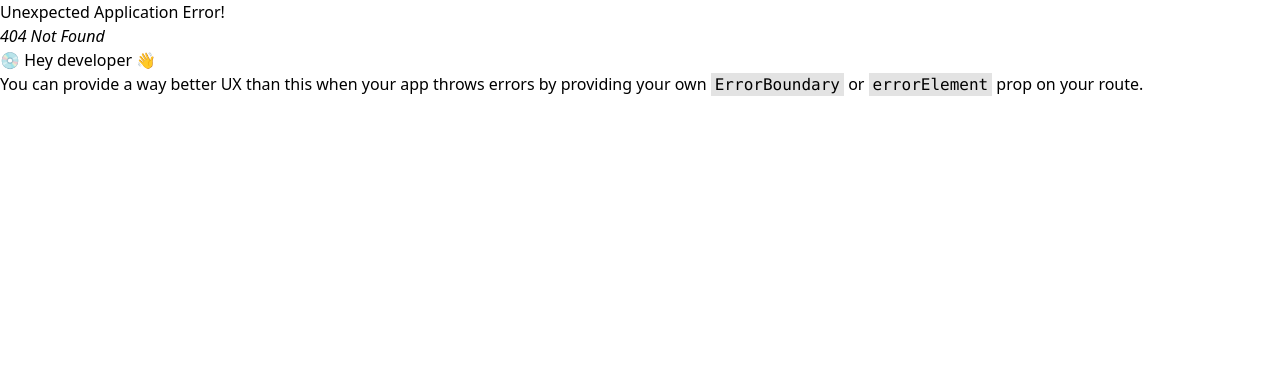
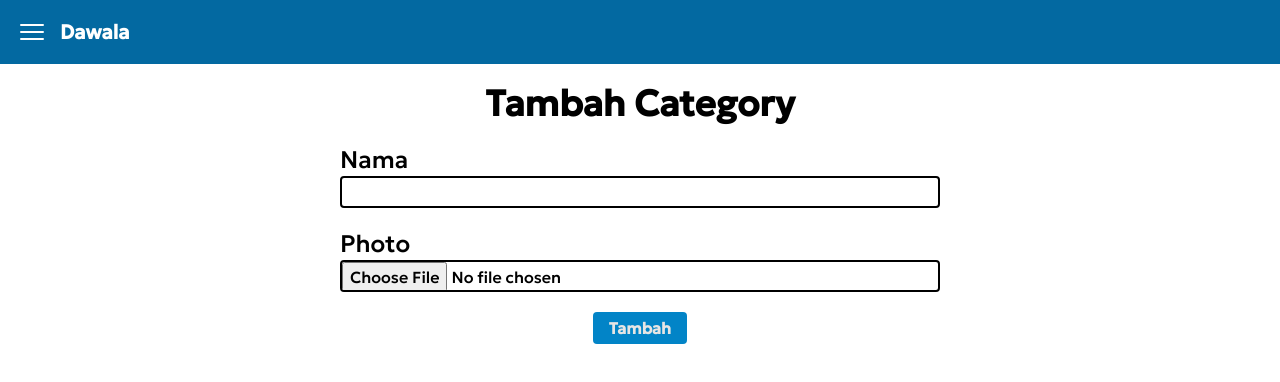
Before and after one commit to wirawanmahardika/shop-admin, a React (Vite) app: page /category/tambah in a window 1280 px wide. Before the commit this address had no page. Shown: the top 382 px of the page. Built offline with nearby package versions, Linux system fonts and the light colour scheme; a web font is replaced by a local one.

Commit message:
feat: menambah page untuk menambah category

```diff
--- a/public/css/style.css
+++ b/public/css/style.css
@@ -757,6 +757,16 @@ select {
   grid-column: span 3 / span 3;
 }
 
+.mx-auto {
+  margin-left: auto;
+  margin-right: auto;
+}
+
+.my-auto {
+  margin-top: auto;
+  margin-bottom: auto;
+}
+
 .flex {
   display: flex;
 }
@@ -795,6 +805,39 @@ select {
   height: 100vh;
 }
 
+.h-fit {
+  height: -moz-fit-content;
+  height: fit-content;
+}
+
+.h-16 {
+  height: 4rem;
+}
+
+.h-14 {
+  height: 3.5rem;
+}
+
+.h-full {
+  height: 100%;
+}
+
+.h-1\/2 {
+  height: 50%;
+}
+
+.h-12 {
+  height: 3rem;
+}
+
+.h-8 {
+  height: 2rem;
+}
+
+.h-9 {
+  height: 2.25rem;
+}
+
 .w-0 {
   width: 0px;
 }
@@ -817,6 +860,23 @@ select {
 
 .w-screen {
   width: 100vw;
+}
+
+.w-2\/3 {
+  width: 66.666667%;
+}
+
+.w-1\/3 {
+  width: 33.333333%;
+}
+
+.w-1\/2 {
+  width: 50%;
+}
+
+.w-fit {
+  width: -moz-fit-content;
+  width: fit-content;
 }
 
 .max-w-\[\^\^\%\] {
@@ -856,6 +916,14 @@ select {
   align-items: center;
 }
 
+.items-stretch {
+  align-items: stretch;
+}
+
+.justify-end {
+  justify-content: flex-end;
+}
+
 .justify-center {
   justify-content: center;
 }
@@ -866,6 +934,10 @@ select {
 
 .justify-around {
   justify-content: space-around;
+}
+
+.justify-items-center {
+  justify-items: center;
 }
 
 .gap-5 {
@@ -883,6 +955,14 @@ select {
 
 .gap-y-5 {
   row-gap: 1.25rem;
+}
+
+.gap-y-4 {
+  row-gap: 1rem;
+}
+
+.gap-y-1 {
+  row-gap: 0.25rem;
 }
 
 .overflow-hidden {
@@ -963,6 +1043,11 @@ select {
   background-color: rgb(28 25 23 / var(--tw-bg-opacity));
 }
 
+.bg-sky-600 {
+  --tw-bg-opacity: 1;
+  background-color: rgb(2 132 199 / var(--tw-bg-opacity));
+}
+
 .p-1 {
   padding: 0.25rem;
 }
@@ -1039,6 +1124,10 @@ select {
   font-weight: 700;
 }
 
+.font-semibold {
+  font-weight: 600;
+}
+
 .text-gray-200 {
   --tw-text-opacity: 1;
   color: rgb(229 231 235 / var(--tw-text-opacity));
@@ -1049,10 +1138,25 @@ select {
   color: rgb(255 255 255 / var(--tw-text-opacity));
 }
 
+.text-stone-400 {
+  --tw-text-opacity: 1;
+  color: rgb(168 162 158 / var(--tw-text-opacity));
+}
+
+.text-stone-200 {
+  --tw-text-opacity: 1;
+  color: rgb(231 229 228 / var(--tw-text-opacity));
+}
+
 .shadow-lg {
   --tw-shadow: 0 10px 15px -3px rgb(0 0 0 / 0.1), 0 4px 6px -4px rgb(0 0 0 / 0.1);
   --tw-shadow-colored: 0 10px 15px -3px var(--tw-shadow-color), 0 4px 6px -4px var(--tw-shadow-color);
   box-shadow: var(--tw-ring-offset-shadow, 0 0 #0000), var(--tw-ring-shadow, 0 0 #0000), var(--tw-shadow);
+}
+
+.outline-none {
+  outline: 2px solid transparent;
+  outline-offset: 2px;
 }
 
 .transition {
@@ -1069,7 +1173,17 @@ select {
   transition-duration: 150ms;
 }
 
+.hover\:bg-slate-800:hover {
+  --tw-bg-opacity: 1;
+  background-color: rgb(30 41 59 / var(--tw-bg-opacity));
+}
+
 .hover\:text-sky-600:hover {
   --tw-text-opacity: 1;
   color: rgb(2 132 199 / var(--tw-text-opacity));
 }
+
+.group:hover .group-hover\:text-sky-600 {
+  --tw-text-opacity: 1;
+  color: rgb(2 132 199 / var(--tw-text-opacity));
+}
--- a/src/App.tsx
+++ b/src/App.tsx
@@ -7,12 +7,17 @@ import {
 import Dashboard from "./components/Dashboard";
 import Home from "./pages/Home";
 import LihatCategory from "./pages/category/Lihat";
+import TambahCategory from "./pages/category/Tambah";
+import ContainerCategory from "./pages/category/Container";
 
 const router = createBrowserRouter(
   createRoutesFromElements(
     <Route path="/" element={<Dashboard />}>
       <Route index element={<Home />} />
-      <Route path="category" element={<LihatCategory />}></Route>
+      <Route path="category" element={<ContainerCategory />}>
+        <Route index element={<LihatCategory />} />
+        <Route path="tambah" element={<TambahCategory />} />
+      </Route>
     </Route>
   )
 );
--- a/src/components/Navbar.tsx
+++ b/src/components/Navbar.tsx
@@ -1,5 +1,6 @@
 import { useState } from "react";
 import ArrowLeft from "../icons/ArrowLeft";
+import { Link } from "react-router-dom";
 
 export default function Navbar() {
   return (
@@ -11,19 +12,16 @@ export default function Navbar() {
         </span>
       </div>
 
-      <div className="bg-black border-y border-stone-700 p-1 flex justify-between px-2 items-center cursor-pointer">
-        <span className="">Home</span>
-      </div>
+      <Link
+        to={"/"}
+        className="hover:text-sky-600 hover:bg-slate-800 bg-black border-y border-stone-700 p-1 flex justify-between px-2 items-center cursor-pointer"
+      >
+        Home
+      </Link>
 
-      <NavigationGroup name="Category">
-        <span>Tambah</span>
-        <span>Edit</span>
-        <span>Hapus</span>
-      </NavigationGroup>
-      <NavigationGroup name="Customer">
-        <span>Tambah</span>
-        <span>Edit</span>
-        <span>Hapus</span>
+      <NavigationGroup height="h-14" name="Category">
+        <Link to={"/category"}>Lihat</Link>
+        <Link to={"/category/tambah"}>Tambah</Link>
       </NavigationGroup>
     </nav>
   );
@@ -31,8 +29,10 @@ export default function Navbar() {
 
 function NavigationGroup({
   name,
+  height,
   children,
 }: {
+  height: string;
   name: string;
   children?: React.ReactNode;
 }) {
@@ -43,7 +43,7 @@ function NavigationGroup({
       {" "}
       <div
         onClick={() => setIsOpen((prev) => !prev)}
-        className="bg-black border-y border-stone-700 p-1 flex justify-between px-2 items-center cursor-pointer"
+        className="hover:text-sky-600 hover:bg-slate-800 bg-black border-y border-stone-700 p-1 flex justify-between px-2 items-center cursor-pointer"
       >
         <span className="">{name}</span>
         <ArrowLeft isRotate={isOpen} />
@@ -51,19 +51,10 @@ function NavigationGroup({
       <div
         style={{ transition: "height 0.3s linear" }}
         className={`flex flex-col font-quicksand px-4 overflow-hidden ${
-          isOpen ? "h-20 py-1" : "h-0 py-0"
+          isOpen ? `${height} py-1` : "h-0 py-0"
         }`}
       >
         {children}
-        {/* <span className="cursor-pointer hover:text-sky-600 transition-colors">
-          Tambah
-        </span>
-        <span className="cursor-pointer hover:text-sky-600 transition-colors">
-          Edit
-        </span>
-        <span className="cursor-pointer hover:text-sky-600 transition-colors">
-          Hapus
-        </span> */}
       </div>
     </>
   );
--- /dev/null
+++ b/src/pages/category/Container.tsx
@@ -0,0 +1,5 @@
+import { Outlet } from "react-router-dom";
+
+export default function ContainerCategory() {
+  return <Outlet />;
+}
--- a/src/pages/category/Lihat.tsx
+++ b/src/pages/category/Lihat.tsx
@@ -1,26 +1,26 @@
 export default function LihatCategory() {
   return (
-    <div className="w-full p-5 grid grid-cols-3 gap-5 overflow-y-auto">
+    <div className="w-full p-5 grid grid-cols-3 gap-5 overflow-y-auto ">
       <span className="col-span-3 font-bold text-5xl text-center">
         Categories
       </span>
-      <div className="p-5 flex flex-col gap-y-5 items-center border-2 border-black rounded-lg shadow-lg">
+      <div className="p-5 flex flex-col gap-y-5 items-center border-2 border-black rounded-lg shadow-lg h-full justify-end">
         <img className="max-w-[66%]" src="/img/baju.png" alt="baju" />
         <span className="font-bold text-4xl text-center">Baju</span>
       </div>
-      <div className="p-5 flex flex-col gap-y-5 items-center border-2 border-black rounded-lg shadow-lg">
+      <div className="p-5 flex flex-col gap-y-5 items-center border-2 border-black rounded-lg shadow-lg h-full justify-end">
         <img className="max-w-[66%]" src="/img/shoes3.png" alt="sepatu" />
         <span className="font-bold text-4xl text-center">Sepatu</span>
       </div>
-      <div className="p-5 flex flex-col gap-y-5 items-center border-2 border-black rounded-lg shadow-lg">
+      <div className="p-5 flex flex-col gap-y-5 items-center border-2 border-black rounded-lg shadow-lg h-full justify-end">
         <img className="max-w-[66%]" src="/img/kalung.png" alt="kalung" />
         <span className="font-bold text-4xl text-center">Kalung</span>
       </div>
-      <div className="p-5 flex flex-col gap-y-5 items-center border-2 border-black rounded-lg shadow-lg">
+      <div className="p-5 flex flex-col gap-y-5 items-center border-2 border-black rounded-lg shadow-lg h-full justify-end">
         <img className="max-w-[66%]" src="/img/gelang.png" alt="gelang" />
         <span className="font-bold text-4xl text-center">Gelang</span>
       </div>
-      <div className="p-5 flex flex-col gap-y-5 items-center border-2 border-black rounded-lg shadow-lg">
+      <div className="p-5 flex flex-col gap-y-5 items-center border-2 border-black rounded-lg shadow-lg h-full justify-end">
         <img className="max-w-[66%]" src="/img/celana.png" alt="celana" />
         <span className="font-bold text-4xl text-center">Celana</span>
       </div>
--- /dev/null
+++ b/src/pages/category/Tambah.tsx
@@ -0,0 +1,26 @@
+import { Form } from "react-router-dom";
+
+export default function TambahCategory() {
+  return (
+    <Form className="w-1/2 mx-auto flex flex-col p-5 gap-y-5 ">
+      <span className="font-bold text-4xl text-center">Tambah Category</span>
+      <div className="flex flex-col">
+        <span className="text-2xl ">Nama</span>
+        <input
+          type="text"
+          className="rounded outline-none border-2 border-black h-8"
+        />
+      </div>
+      <div className="flex flex-col">
+        <span className="text-2xl ">Photo</span>
+        <input
+          type="file"
+          className="rounded outline-none border-2 border-black h-8"
+        />
+      </div>
+      <button className="font-bold px-4 py-1 rounded bg-sky-600 text-stone-200 mx-auto w-fit">
+        Tambah
+      </button>
+    </Form>
+  );
+}
```
